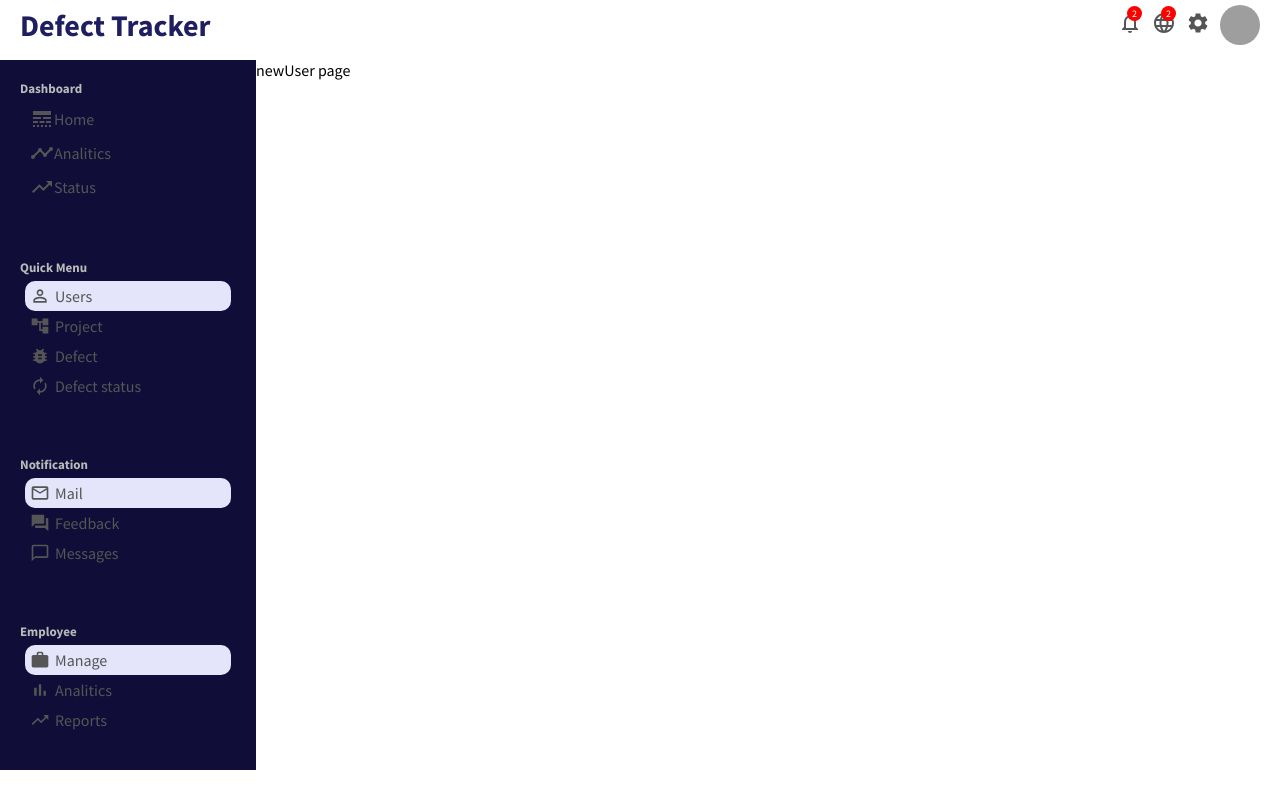
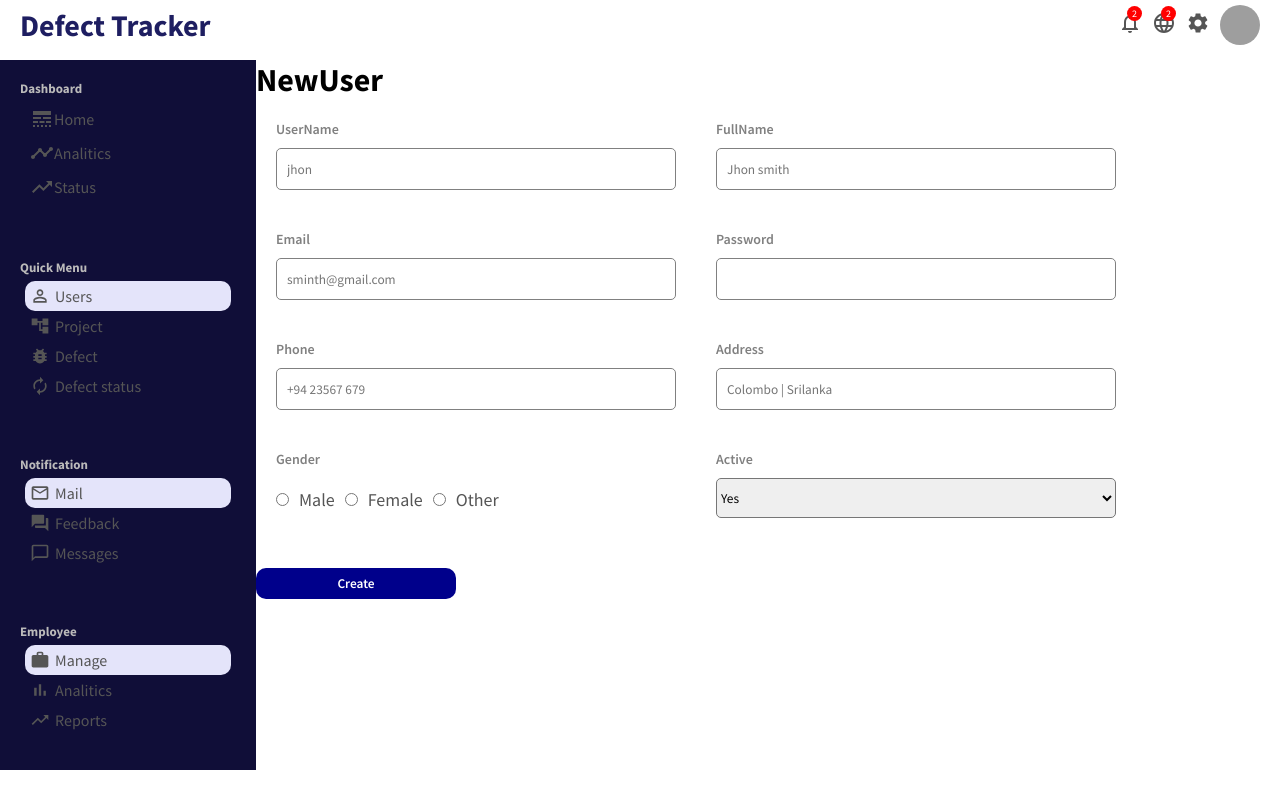
Before and after one commit to Kajanthuka/DefectTrackerFrontend, a React (Create React App) app: page /newUser in a window 1280 px wide. Built offline with nearby package versions, Linux system fonts and the light colour scheme; grey boxes are pictures that could not be loaded.

Commit message:
new User commits

```diff
--- a/src/pages/newUser/newUser.css
+++ b/src/pages/newUser/newUser.css
@@ -2,3 +2,66 @@
    flex: 4;
 
 }
+
+.newUserForm{
+    display: flex;
+    flex-wrap: wrap;
+
+}
+.newUserItem{
+    width: 400px;
+    display: flex;
+    flex-direction: column;
+    margin-top: 10px;
+    margin: 20px;
+
+
+}
+
+.newUserItem>label{
+    margin-bottom: 10px;
+    font-size: 14px;
+    font-weight: 600;
+    color: gray;
+
+}
+
+.newUserItem>input{
+    height: 20px;
+    padding: 10px;
+    border: 1px solid gray;
+    border-radius: 5px;
+
+}
+
+.newUserGender>input{
+    margin-top: 15px;
+
+
+}
+
+.newUserGender>label{
+    margin: 10px;
+    font-size: 18px;
+    color: #555;
+
+}
+
+.newUserSelect{
+    height: 40px;
+    border-radius: 5px;
+
+}
+
+.newUserButton{
+    width: 200px;
+    border: none;
+    background-color: darkblue;
+    color: white;
+    padding: 7px 10px;
+    font-weight: 600;
+    border-radius: 10px;
+    margin-top: 30px;
+    cursor: pointer;
+
+}
--- a/src/pages/newUser/newUser.jsx
+++ b/src/pages/newUser/newUser.jsx
@@ -4,6 +4,55 @@
 
 export default function newUser() {
   return (
-    <div className='newUser'>newUser page</div>
+    <div className='newUser'>
+       <h1 className="newUserTitle"> NewUser </h1>
+       <form  className="newUserForm">
+           <div className="newUserItem">
+               <label >UserName</label>
+               <input type="text" placeholder='jhon' />
+           </div>
+           <div className="newUserItem">
+               <label >FullName</label>
+               <input type="text" placeholder='Jhon smith' />
+           </div>
+           <div className="newUserItem">
+               <label >Email</label>
+               <input type="email" placeholder='sminth@gmail.com' />
+           </div>
+           <div className="newUserItem">
+               <label >Password</label>
+               <input type="password" placeholder='' />
+           </div>
+           <div className="newUserItem">
+               <label >Phone</label>
+               <input type="text" placeholder='+94 23567 679' />
+           </div>
+           <div className="newUserItem">
+               <label >Address</label>
+               <input type="text" placeholder='Colombo | Srilanka' />
+           </div>
+           <div className="newUserItem">
+               <label >Gender</label>
+               <div className="newUserGender">
+               <input type="radio" name='gender' id='male' value='male' />
+               <label for="male">Male</label>
+               <input type="radio" name='gender' id='female' value='female' />
+               <label for="female">Female</label>
+               <input type="radio" name='gender' id='other' value='other' />
+               <label for="Other">Other</label>
+               </div>
+           </div>
+        <div className="newUserItem">
+        <label >Active</label>
+        <select className='newUserSelect' name='active' id='active'>
+            <option value="yes">Yes</option>
+            <option value="no">No</option>
+        </select>
+        </div>
+        <button className="newUserButton">
+            Create
+        </button>
+       </form>
+         </div>
   )
 }
```
